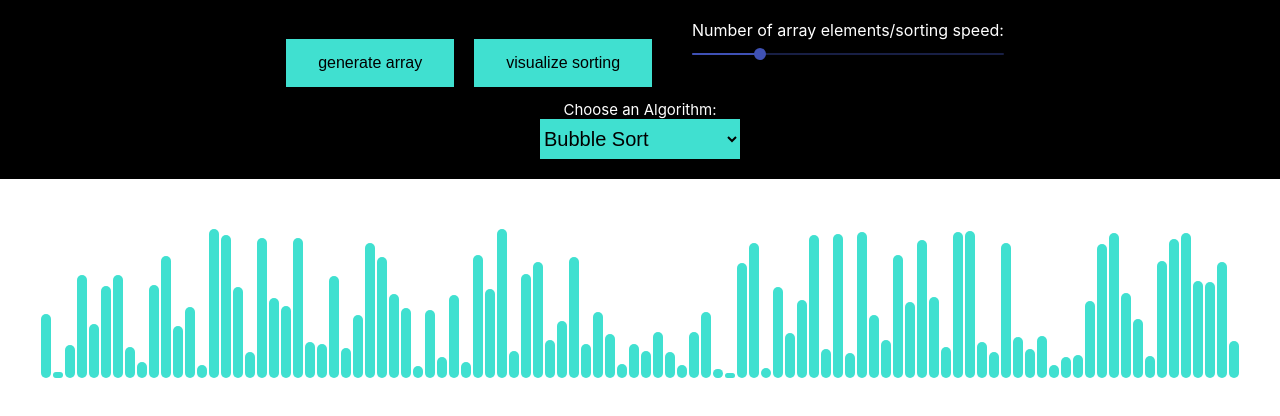
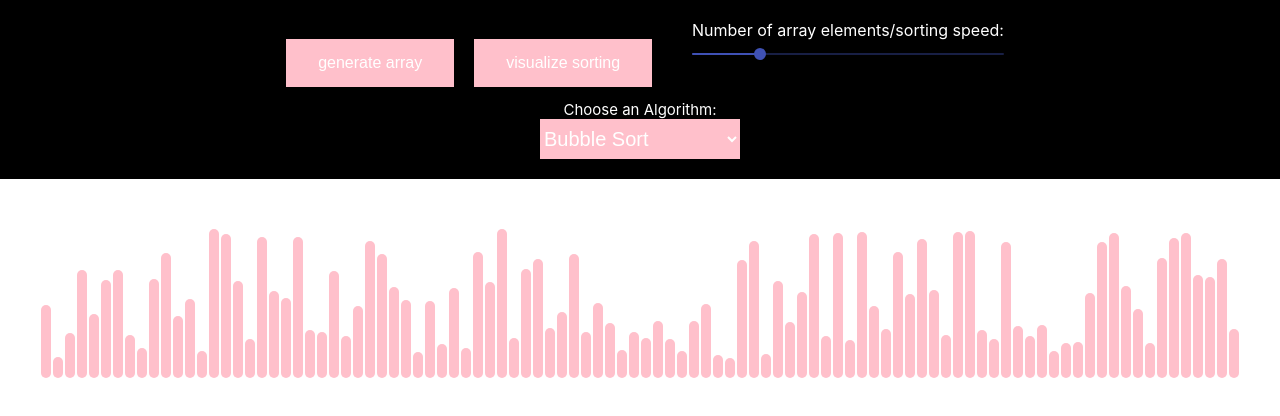
Before and after one commit to adamf0x/sorting-visualizer, a React (Create React App) app: page / in a window 1280 px wide. Shown: the top 416 px of the page. Built offline with nearby package versions, Linux system fonts and the light colour scheme.

Commit message:
began merge sort animations

```diff
--- a/src/GetSortAnimations.js
+++ b/src/GetSortAnimations.js
@@ -56,7 +56,7 @@ function swap(items, leftIndex, rightIndex) {
 function partition(items, left, right) {
   var compare = [];
   var pivotindex;
-  var pivot = items[Math.floor((right + left) / 2)], //middle element
+  var pivot = items[Math.floor((right + left) / 2)], //the partition is the middle element of the array
   i = left, //left pointer
   j = right; //right pointer
   pivotindex = items.indexOf(pivot);
@@ -97,3 +97,66 @@ function partition(items, left, right) {
   }
   return i;
 }
+
+var mergeanimations = [];
+export function getMergesortAnimations(array){
+  mergeanimations = [];
+  mergeSort(array,array.slice(), 0, array.length-1);
+  console.log(mergeanimations)
+  return mergeanimations;
+}
+
+// Sort array arr [low..high] using auxiliary array aux
+function mergeSort(arr, aux, low, high)
+{
+  // Base case
+  if (high === low) {	// if run size == 1
+    return arr;
+  }
+
+  // find mid point
+  var mid = Math.floor(low+(high-low)/2);
+
+  // recursively split runs into two halves until run size == 1,
+  // then merge them and return back up the call chain
+
+  mergeSort(arr, aux, low, mid);	  // split / merge left  half
+  mergeSort(arr, aux, mid + 1, high); // split / merge right half
+  merge(arr, aux, low, mid, high);	// merge the two half runs
+}
+
+// Merge two sorted sub-arrays arr[low .. mid] and arr[mid + 1 .. high]
+function merge(arr, aux, low, mid, high)
+{
+  var loop = [];
+  var k = low, i = low, j = mid + 1;
+  // While there are elements in the left and right runs
+  while (i <= mid && j <= high)
+  {
+    if (arr[i] <= arr[j]) {
+      loop = [i, j];
+      mergeanimations.push(loop);
+      mergeanimations.push(loop);
+      aux[k++] = arr[i++];
+      mergeanimations.push([i, aux[k], 1])
+    }
+    else {
+      loop = [i, j];
+      mergeanimations.push(loop);
+      mergeanimations.push(loop);
+      mergeanimations.push([j, aux[k], 1])
+      aux[k++] = arr[j++];
+    }
+  }
+
+  // Copy remaining elements
+  while (i <= mid) {
+    aux[k++] = arr[i++];
+  }
+  // No need to copy the second half
+
+  // copy back to the original array to reflect sorted order
+  for (i = low; i <= high; i++) {
+    arr[i] = aux[i];
+  }
+}
--- a/src/SortingVis.css
+++ b/src/SortingVis.css
@@ -1,12 +1,14 @@
 .container{
     text-align: center;
     margin-top: 50px;
+    color:white;
 }
+
 .bar{
     border-radius: 30px;
     display: inline-block;
     color: transparent;
-    background-color: turquoise;
+    background-color: pink;
     margin: 0 1px;
     overflow: hidden;
 }
@@ -14,6 +16,7 @@
 .buttons{
     height: 100px;
     background-color: black;
+    color:white;
 }
 
 .action{
@@ -21,9 +24,10 @@
     padding: 15px 32px;
     border: none;
     text-align: center;
-    background-color: turquoise;
+    background-color: pink;
     display: inline-block;
     font-size: 16px;
+    color:white;
 }
 .slider{
     display: inline-block;
@@ -40,10 +44,11 @@
     font-size: 15px;
 }
 #Algs{
-    background-color: turquoise;
+    background-color: pink;
     border: none;
     height: 40px;
     width: 200px;
     margin-bottom: 20px;
     font-size: 20px;
+    color:white;
 }
--- a/src/SortingVis.jsx
+++ b/src/SortingVis.jsx
@@ -4,12 +4,14 @@ import "./SortingVis.css";
 import {
   bubbleSortAnimations,
   getQuicksortAnimations,
+  getMergesortAnimations,
 } from "./GetSortAnimations";
 import { Slider } from "@material-ui/core";
 import { Helmet } from "react-helmet";
 
 var numBars = 100;
 var barWidth = Math.floor(1000 * (1 / numBars));
+var barColor = "transparent";
 
 export class SortingVis extends React.Component {
   constructor(props) {
@@ -30,7 +32,7 @@ export class SortingVis extends React.Component {
     } else {
       max = numBars * 1.5;
     }
-    var min = 5;
+    var min = 20;
     var arr = [];
     for (let i = 0; i < numBars; i++) {
       arr.push(Math.floor(Math.random() * (max - min + 1) + min));
@@ -56,8 +58,8 @@ export class SortingVis extends React.Component {
         } else {
           //return the elements that were altered to the original colour
           setTimeout(() => {
-            bar1.style.backgroundColor = "turquoise";
-            bar2.style.backgroundColor = "turquoise";
+            bar1.style.backgroundColor = "pink";
+            bar2.style.backgroundColor = "pink";
           }, i * delay);
         }
         //if the loop is on an element that signifies a swap of two bars in the array, swap their heights
@@ -68,7 +70,9 @@ export class SortingVis extends React.Component {
             var bar2 = elems[animations[i][1]];
             var temp = bar1.style.height;
             bar1.style.height = `${bar2.style.height}`;
+            bar1.textContent = `${bar2.style.height}`.replace("px", "");
             bar2.style.height = `${temp}`;
+            bar2.textContent = `${temp}`.replace("px", "");
           }, i * delay);
         }
       }
@@ -104,8 +108,8 @@ export class SortingVis extends React.Component {
           setTimeout(() => {
             var bar1 = elems[animations[i][0]];
             var bar2 = elems[animations[i][1]];
-            bar1.style.backgroundColor = "turquoise";
-            bar2.style.backgroundColor = "turquoise";
+            bar1.style.backgroundColor = "pink";
+            bar2.style.backgroundColor = "pink";
           }, i * qsdelay);
         }
       }
@@ -114,9 +118,45 @@ export class SortingVis extends React.Component {
           var bar1 = elems[animations[i][0]];
           var bar2 = elems[animations[i][1]];
           var temp = bar1.style.height;
-          bar1.style.height = bar2.style.height;
-          bar2.style.height = temp;
+          bar1.style.height = `${bar2.style.height}`;
+          bar1.textContent = `${bar2.style.height}`.replace("px", "");
+          bar2.style.height = `${temp}`;
+          bar2.textContent = `${temp}`.replace("px", "");
         }, i * qsdelay);
+      }
+    }
+  }
+
+  mergeSort() {
+    const animations = getMergesortAnimations(
+      this.state.array,
+      this.state.array.slice(),
+      0,
+      this.state.array.length - 1
+    );
+    var mergedelay = Math.floor(1000 * (1 / (numBars * 2)));
+    var compareCount = 0;
+    for (let i = 0; i < animations.length; i++) {
+      const elems = document.getElementsByClassName("bar");
+      if (animations[i].length !== 3) {
+        compareCount++;
+        if (compareCount % 2 !== 0) {
+          console.log(animations[i]);
+          setTimeout(() => {
+            var bar1 = elems[animations[i][0]];
+            var bar2 = elems[animations[i][1]];
+            bar1.style.backgroundColor = "red";
+            bar2.style.backgroundColor = "red";
+          }, i*mergedelay);
+        } else {
+          console.log(animations[i]);
+          setTimeout(()=>{
+          var bar1 = elems[animations[i][0]];
+          var bar2 = elems[animations[i][1]];
+          bar1.style.backgroundColor = "pink";
+          bar2.style.backgroundColor = "pink";
+        }, i*mergedelay);
+        }
       }
     }
   }
@@ -148,6 +188,9 @@ export class SortingVis extends React.Component {
                 case "Quick Sort":
                   this.quickSort();
                   break;
+                case "Merge Sort":
+                  this.mergeSort();
+                  break;
                 default:
                   alert("select a different algorithm");
                   break;
@@ -166,6 +209,11 @@ export class SortingVis extends React.Component {
               max={450}
               onChange={(e, num) => {
                 numBars = num;
+                if (num <= 30) {
+                  barColor = "black";
+                } else {
+                  barColor = "transparent";
+                }
                 if (numBars < 20) {
                   barWidth = 70;
                 } else {
@@ -192,7 +240,11 @@ export class SortingVis extends React.Component {
             <div
               className="bar"
               key={index}
-              style={{ height: `${value}px`, width: `${barWidth}px` }}
+              style={{
+                height: `${value}px`,
+                width: `${barWidth}px`,
+                color: `${barColor}`,
+              }}
             >
               {value}
             </div>
```
